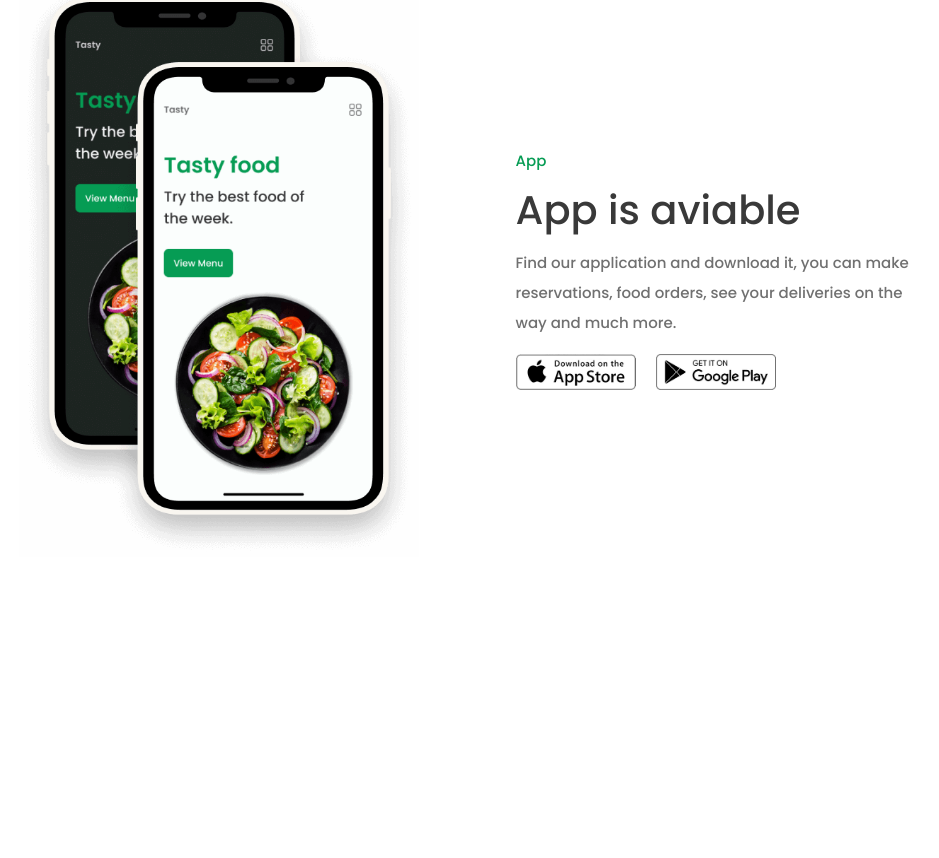
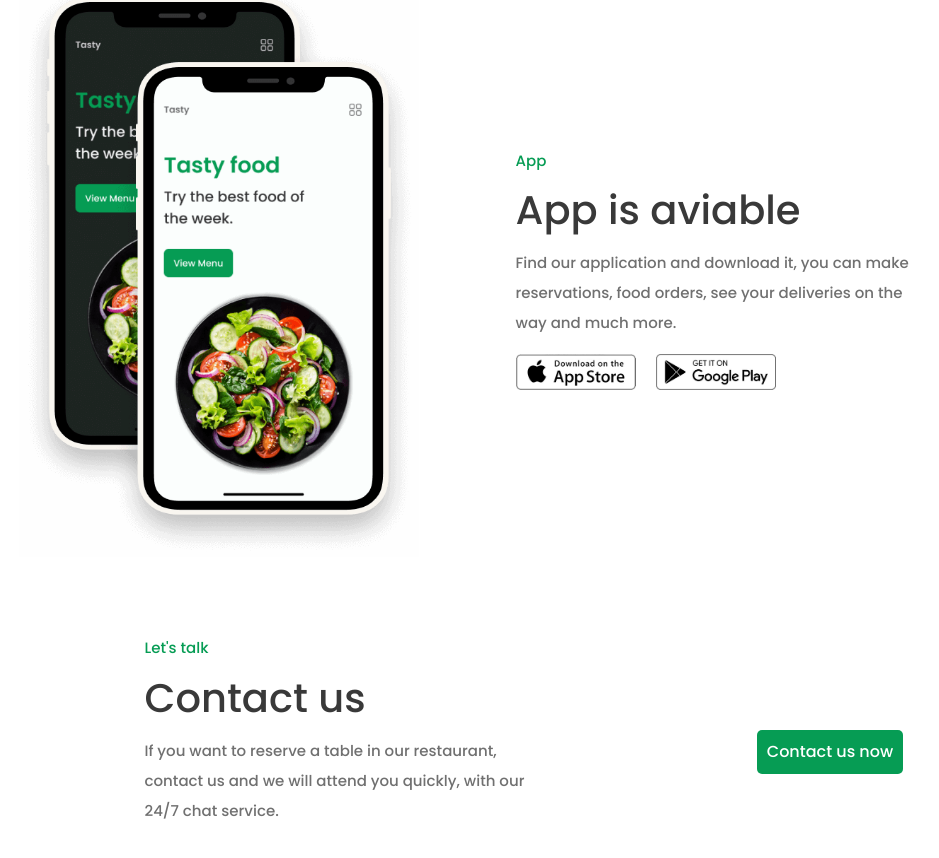
Before and after one commit to dosepehr/responsive-restaurant-website, a plain HTML site: page index.html in a window 1280 px wide. Shown: the part 2463-3321 px from the top of the page, without its empty margins (89-1028 px from the left). Before the commit the page ends 3260 px from the top, so only its background shows below. Drawn offline with nearby package versions, Linux system fonts and the light colour scheme.

Commit message:
contact style done

```diff
--- a/css/style.css
+++ b/css/style.css
@@ -237,3 +237,8 @@ ul {
 .movil-app img{
     width: 400px;
 }
+/** contact section*/
+
+.contact{
+    margin-top: 10vh;
+}
--- a/index.html
+++ b/index.html
@@ -450,9 +450,10 @@
                 <div class="col-md-4 movil-app order-2 order-md-1">
                     <img src="images/movil-app.png" alt="">
                 </div>
-                <div class="col-md-6 d-flex flex-column order-1 order-md-2 justify-content-center align-items-center align-items-md-start">
+                <div
+                    class="col-md-6 d-flex flex-column order-1 order-md-2 justify-content-center align-items-center align-items-md-start">
                     <p class="sub-title">App</p>
-                    <p class="text-main-dark on-dark-text-white font-md my-2">App is aviable</p>
+                    <p class="text-main-dark on-dark-text-white font-md my-2 no-wrap">App is aviable</p>
                     <p class="section-desc on-dark-text-gray lh-lg">
                         Find our application and download it, you can make reservations, food orders, see your
                         deliveries on
@@ -466,8 +467,25 @@
             </div>
         </div>
     </section>
+    <section class="contact">
+        <div class="container">
+            <div class="row w-75 make-center">
+                <div
+                    class="col-md-8 d-flex flex-column justify-content-center align-items-center align-items-md-start text-md-start text-center">
+                    <p class="sub-title">Let's talk</p>
+                    <p class="text-main-dark on-dark-text-white font-md my-2 no-wrap">Contact us</p>
+                    <p class="section-desc on-dark-text-gray lh-lg">
+                        If you want to reserve a table in our restaurant, contact us and we will attend you quickly,
+                        with our 24/7 chat service.
+                    </p>
+                </div>
+                <div class="col-md-4 d-flex justify-content-center align-items-center mt-4">
+                    <a href="#" class="green-btn has-transition on-hover-bg-green">Contact us now</a>
+                </div>
 
-
+            </div>
+        </div>
+    </section>
 
 
 
```
